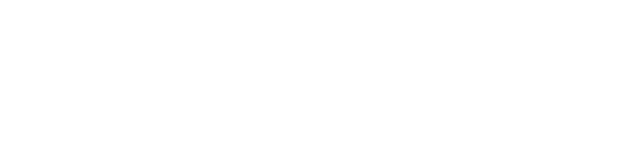
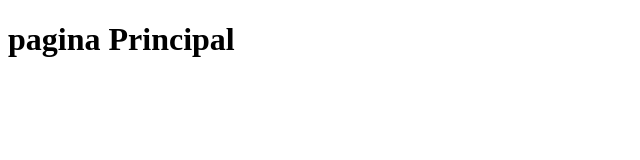
Before and after one commit to andresperlo5/git-github-comision-web10-2, a plain HTML site: page index.html in a window 1280 px wide. Shown: the whole page, without its empty margins (0-640 px from the left). Drawn offline with Linux system fonts and the light colour scheme.

Commit message:
colocamos un h1

```diff
--- a/index.html
+++ b/index.html
@@ -8,5 +8,7 @@
     <meta name="viewport" content="width=device-width, initial-scale=1.0" />
     <title>Pagina Principal</title>
   </head>
-  <body></body>
+  <body>
+    <h1>pagina Principal</h1>
+  </body>
 </html>
```
